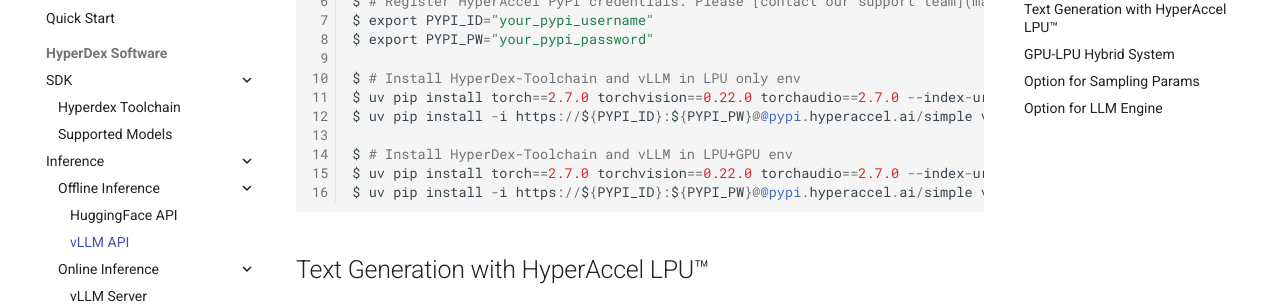
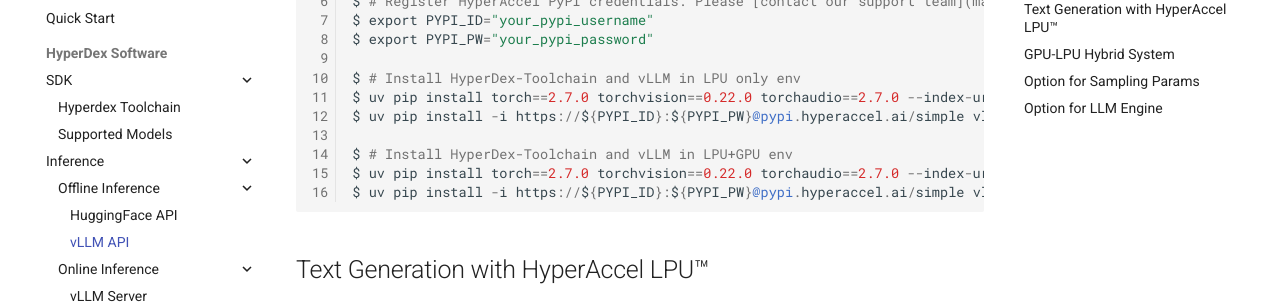
Before and after one commit to Hyper-Accel/docs, an MkDocs documentation site: the page built from docs/offline_inference.md, in a window 1280 px wide and 900 px high, scrolled down 651 px. Shown: the part 153-457 px from the top of the window. Built offline with MkDocs 1.6.1 and Material for MkDocs 9.7.7, drawn with Linux system fonts in a browser that asks for light colours.

Commit message:
fix typo

````diff
--- a/docs/offline_inference.md
+++ b/docs/offline_inference.md
@@ -29,11 +29,11 @@
 
 $ # Install HyperDex-Toolchain and vLLM in LPU only env
 $ uv pip install torch==2.7.0 torchvision==0.22.0 torchaudio==2.7.0 --index-url https://download.pytorch.org/whl/cpu
-$ uv pip install -i https://${PYPI_ID}:${PYPI_PW}@@pypi.hyperaccel.ai/simple vllm-orion==0.9.0+orion.toolchain152.fpga
+$ uv pip install -i https://${PYPI_ID}:${PYPI_PW}@pypi.hyperaccel.ai/simple vllm-orion==0.9.0+orion.toolchain152.fpga
 
 $ # Install HyperDex-Toolchain and vLLM in LPU+GPU env
 $ uv pip install torch==2.7.0 torchvision==0.22.0 torchaudio==2.7.0 --index-url https://download.pytorch.org/whl/cu126
-$ uv pip install -i https://${PYPI_ID}:${PYPI_PW}@@pypi.hyperaccel.ai/simple vllm-orion==0.9.0+orion.toolchain152.hybrid
+$ uv pip install -i https://${PYPI_ID}:${PYPI_PW}@pypi.hyperaccel.ai/simple vllm-orion==0.9.0+orion.toolchain152.hybrid
 ```
 
 
````
